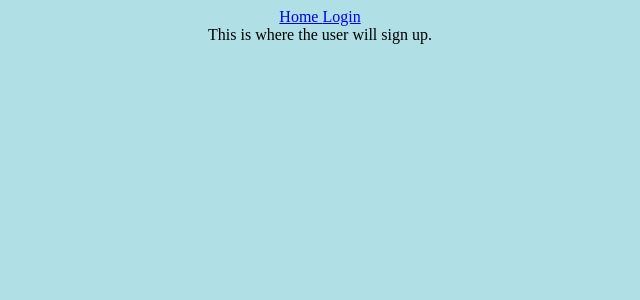
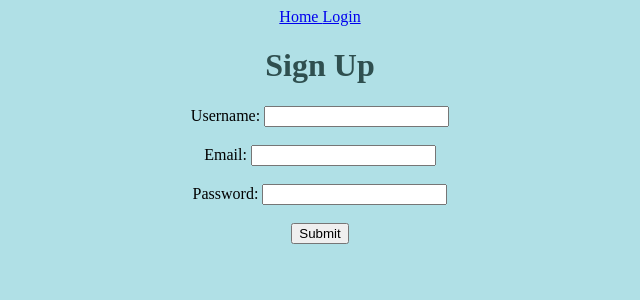
Before and after one commit to VikeLabs/course-resource-hub, a Flask app: page /signup in a window 1280 px wide. Shown: the top 300 px of the page, without its empty margins (320-960 px from the left). Run offline with Flask 2, Linux system fonts and the light colour scheme.

Commit message:
add stuff to signup page

```diff
--- a/app/templates/auth/signup.html
+++ b/app/templates/auth/signup.html
@@ -2,6 +2,15 @@
 
 {% block content %}
 
-This is where the user will sign up.
+<h1>Sign Up</h1>
+<form method="POST">
+  <label for="username">Username:</label>
+  <input type="text" id="username" name="username"><br><br>
+  <label for="email">Email:</label>
+  <input type="text" id="email" name="email"><br><br>
+  <label for="password">Password:</label>
+  <input type="password" id="password" name="password"><br><br>
+  <input type="submit" value="Submit">
+</form>
 
 {% endblock %}
```
